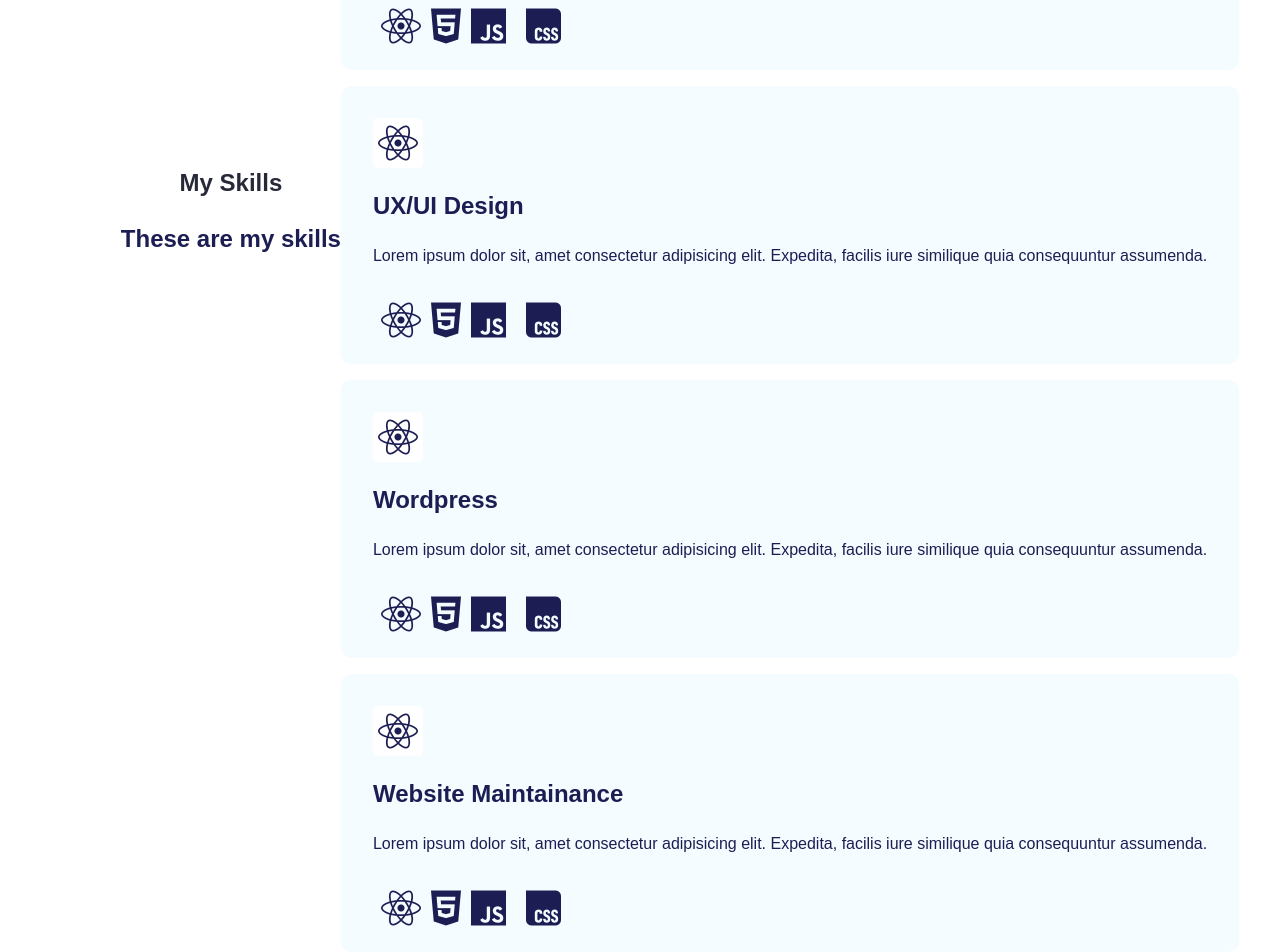
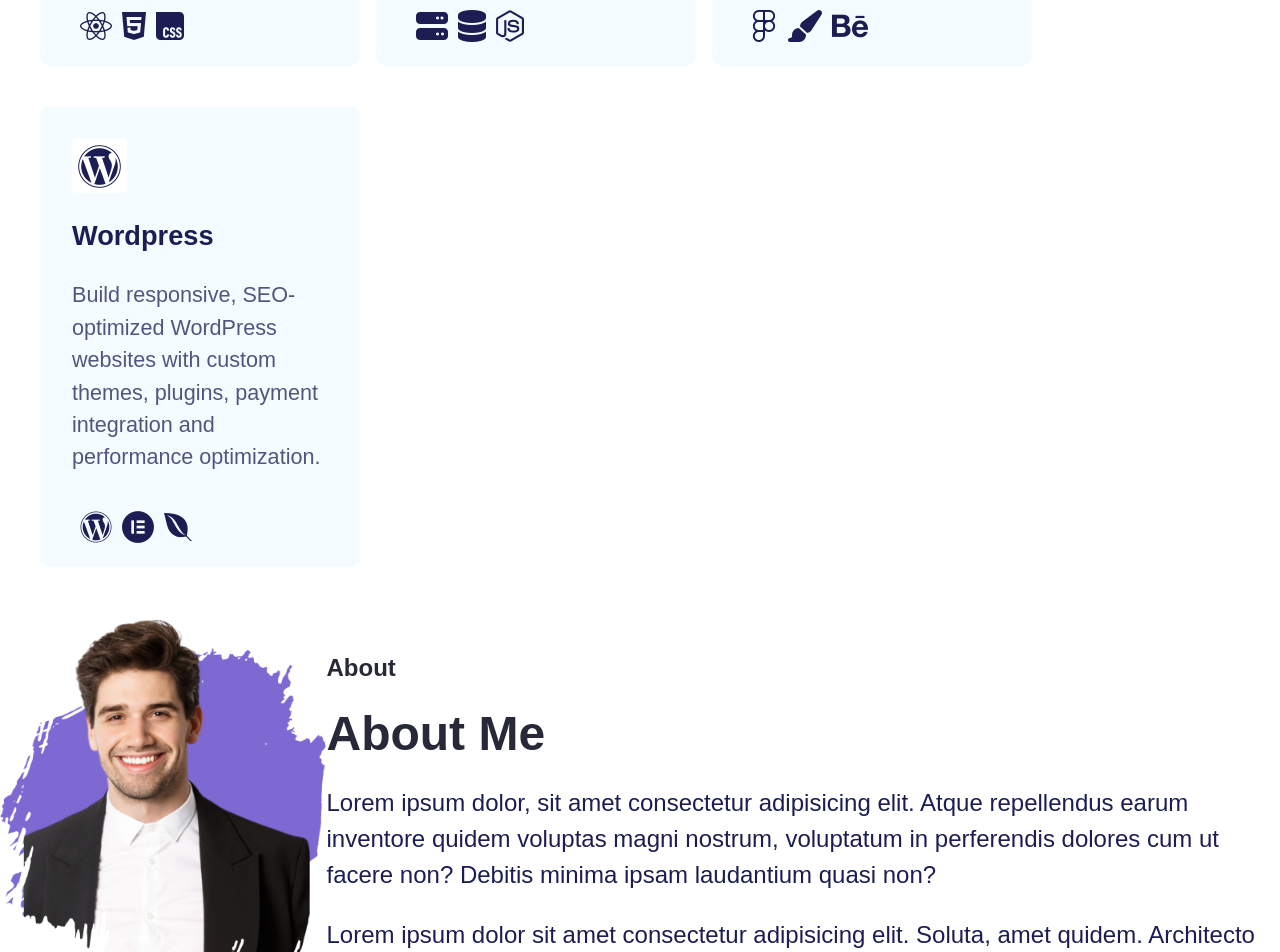
Before and after one commit to Ambush08/Personal-Portfolio, a React (Vite) app: page / in a window 1280 px wide. Shown: the part 1260-2212 px from the top of the page. Built offline with nearby package versions, Linux system fonts and the light colour scheme.

Commit message:
Create about me component

```diff
--- a/src/App.css
+++ b/src/App.css
@@ -31,7 +31,7 @@ a{
 }
 
 i{
-    font-size: 2.5rem;
+    font-size: 2rem;
     color: var(--darkblue);
 }
 
--- a/src/App.jsx
+++ b/src/App.jsx
@@ -1,6 +1,7 @@
 
 import { Hero } from './Pages/Home/Hero';
 import {Skills} from './Pages/Home/Skills';
+import {AboutMe} from './Pages/Home/AboutMe';
 import './App.css'
 
 function App() {
@@ -8,6 +9,7 @@ function App() {
     <>
       <Hero />
       <Skills />
+      <AboutMe />
     </>
 
   )
--- a/src/Pages/Home/AboutMe.jsx
+++ b/src/Pages/Home/AboutMe.jsx
@@ -0,0 +1,26 @@
+import './AboutMe.css';
+
+export function AboutMe () {
+    return(
+        <section id='about' className='about-me'>
+            <div className="container">
+                <div className="about-img">
+                    <img src='./img/about-me.png' />
+                </div>
+
+                <div className="about-content">
+                    <div className="about-header">
+                        <h3 className="about-title">
+                            About
+                        </h3>
+                        <h1 className="about-description">About Me</h1>
+                    </div>
+                    <div className="about-info">
+                        <p>Lorem ipsum dolor, sit amet consectetur adipisicing elit. Atque repellendus earum inventore quidem voluptas magni nostrum, voluptatum in perferendis dolores cum ut facere non? Debitis minima ipsam laudantium quasi non?</p>
+                        <p>Lorem ipsum dolor sit amet consectetur adipisicing elit. Soluta, amet quidem. Architecto accusantium maiores recusandae.</p>
+                    </div>
+                </div>
+            </div>
+        </section>
+    )
+}
--- a/src/Pages/Home/Home.css
+++ b/src/Pages/Home/Home.css
@@ -98,7 +98,7 @@
     }
 
     .hero-info{
-        font-size: 1.5rem;
+        font-size: 1.45rem;
     }
 }
 
@@ -128,7 +128,7 @@
 
     .hero-info{
     text-align: left;
-    font-size: 1.55rem;
+    font-size: 1.45rem;
     }
 }
 
@@ -146,6 +146,6 @@
     }
 
     .hero-info{
-        font-size: 1.75rem;
+        font-size: 1.45rem;
     }
 }
--- a/src/Pages/Home/Skills.css
+++ b/src/Pages/Home/Skills.css
@@ -15,6 +15,8 @@
 
 .expertise-container{
     margin: 2.5em;
+    display: flex;
+    flex-direction: column;
 }
 
 .skills-intro{
@@ -45,7 +47,7 @@
 
 .skill-card{
     background: var(--bg-shade);
-    margin: .5em 0;
+    margin: .75em 0;
     border-radius: 10px;
     display: flex;
     flex-direction: column;
@@ -54,6 +56,8 @@
 
 .skill-card:hover{
     border-bottom: 5px solid var(--primary);
+    transform: translateY(-15px);
+    transition: .3s ease;
 }
 
 .skill-card-icon{
@@ -80,8 +84,13 @@
     color: var(--darkblue);
 }
 
+.skill-name:hover{
+    color: var(--primary);
+}
+
 .skill-description{
     font-size: 1rem;
+    opacity: .75;
 }
 
 .skill-list{
@@ -91,6 +100,153 @@
 }
 
 /* Media Quesries*/
-@media(min-width: 468px){
+@media(min-width: 469px){
+    container{
+        max-width: 767px;
+    };
 
+    .skills-title{
+        font-size: 1.5rem;
+    }
+
+    .skills-info{
+        font-size: 1.75rem;
+        margin-top: .45em;
+    }
+
+    .skills-container{
+        flex-direction: column;
+        max-width: 767px;
+        gap: 1em;
+    }
+
+    .skill-card{
+        min-width: 300px;
+    }
+
+    .skill-card-icon i{
+        font-size: 2.5rem;
+    }
+
+    .skill-name{
+        font-size: 1.5rem;
+    }
+
+    .skill-description{
+        font-size: 1.3rem;
+    }
 }
+
+@media(min-width: 768px){
+    .container{
+        max-width: 1023px;
+    }
+
+    .skills-title{
+        font-size: 1.6rem;
+    }
+
+    .skills-info{
+        font-size: 1.75rem;
+        margin-top: .45em;
+    }
+
+    .skills-container{
+        flex-direction: column;
+        max-width: 1023px;
+        gap: 1em;
+    }
+
+    .skill-card{
+        min-width: 350px;
+    }
+
+    .skill-card-icon i{
+        font-size: 2.75rem;
+    }
+
+    .skill-name{
+        font-size: 1.65rem;
+    }
+
+    .skill-description{
+        font-size: 1.3rem;
+    }
+}
+
+@media(min-width: 1024px){
+    .container{
+        max-width: 1443px;
+    }
+
+    .skills-title{
+        font-size: 1.75rem;
+    }
+
+    .skills-info{
+        font-size: 1.85rem;
+        margin-top: .45em;
+    }
+
+    .skills-container{
+        flex-direction: row;
+        max-width: 1443px;
+        gap: 1em;
+        flex-wrap: wrap;
+        justify-content: flex-start;
+    }
+
+    .skill-card{
+        min-width: 320px;
+        flex: 1;
+        max-width: 320px;
+    }
+
+    .skill-card-icon i{
+        font-size: 2.75rem;
+    }
+
+    .skill-name{
+        font-size: 1.7rem;
+    }
+
+    .skill-description{
+        font-size: 1.35rem;
+    }
+}
+
+@media(min-width: 1444px){
+    .expertise-container{
+        margin: 5em auto;
+        display: flex;
+        flex-direction: column;
+        padding: 1em;
+    }
+
+    .skills-title{
+        font-size: 1.75rem;
+    }
+
+    .skills-info{
+        font-size: 2rem;
+        margin-top: .45em;
+    }
+
+    .skills-container{
+        flex-direction: row;
+        max-width: 1444px;
+        gap: 1em;
+    }
+
+    .skill-card-icon i{
+        font-size: 2.75rem;
+    }
+
+    .skill-name{
+        font-size: 1.75rem;
+    }
+
+    .skill-description{
+        font-size: 1.35rem;
+    }
+}
--- a/src/Pages/Home/Skills.jsx
+++ b/src/Pages/Home/Skills.jsx
@@ -5,7 +5,7 @@ export function Skills() {
       <div className="container expertise-container">
         <div className="skills-intro">
           <h3 className="skills-title">My Skills</h3>
-          <p className="skills-info">These are my skills</p>
+          <p className="skills-info">My Expertise</p>
         </div>
         <div className="skills-container">
           <div className="skill-card">
@@ -15,8 +15,7 @@ export function Skills() {
             <div className="skill-card-info">
               <h3 className="skill-name">Front-End</h3>
               <p className="skill-description">
-                Lorem ipsum dolor sit, amet consectetur adipisicing elit.
-                Expedita, facilis iure similique quia consequuntur assumenda.
+                Develop fast, responsive, and user-friendly interfaces with clean, maintainable code and modern front-end frameworks.
               </p>
             </div>
             <div className="skill-tech">
@@ -28,12 +27,6 @@ export function Skills() {
                   <i class="fa-brands fa-html5"></i>
                 </li>
                 <li className="skill-list-icon">
-                  <i class="fa-brands fa-js"></i>
-                </li>
-                <li className="skill-list-icon">
-                  <i class="fa-brands fa-tailwind-css"></i>
-                </li>
-                <li className="skill-list-icon">
                   <i class="fa-brands fa-css"></i>
                 </li>
               </ul>
@@ -42,31 +35,24 @@ export function Skills() {
 
           <div className="skill-card">
             <div className="skill-card-icon">
-              <i class="fa-brands fa-react"></i>
+              <i class="fa-solid fa-server"></i>
             </div>
             <div className="skill-card-info">
               <h3 className="skill-name">Back-End</h3>
               <p className="skill-description">
-                Lorem ipsum dolor sit, amet consectetur adipisicing elit.
-                Expedita, facilis iure similique quia consequuntur assumenda.
+                Develop robust server-side applications, REST APIs, database integrations, and secure authentication systems for modern web applications.
               </p>
             </div>
             <div className="skill-tech">
               <ul className="skill-list">
                 <li className="skill-list-icon">
-                  <i class="fa-brands fa-react"></i>
+                  <i class="fa-solid fa-server"></i>
                 </li>
                 <li className="skill-list-icon">
-                  <i class="fa-brands fa-html5"></i>
+                  <i class="fa-solid fa-database"></i>
                 </li>
                 <li className="skill-list-icon">
-                  <i class="fa-brands fa-js"></i>
-                </li>
-                <li className="skill-list-icon">
-                  <i class="fa-brands fa-tailwind-css"></i>
-                </li>
-                <li className="skill-list-icon">
-                  <i class="fa-brands fa-css"></i>
+                  <i class="fa-brands fa-node-js"></i>
                 </li>
               </ul>
             </div>
@@ -74,31 +60,24 @@ export function Skills() {
 
           <div className="skill-card">
             <div className="skill-card-icon">
-              <i class="fa-brands fa-react"></i>
+              <i class="fa-solid fa-feather"></i>
             </div>
             <div className="skill-card-info">
               <h3 className="skill-name">UX/UI Design</h3>
               <p className="skill-description">
-                Lorem ipsum dolor sit, amet consectetur adipisicing elit.
-                Expedita, facilis iure similique quia consequuntur assumenda.
+                Create clean, responsive, and user-friendly interfaces with a strong focus on usability, accessibility, and visual consistency.
               </p>
             </div>
             <div className="skill-tech">
               <ul className="skill-list">
                 <li className="skill-list-icon">
-                  <i class="fa-brands fa-react"></i>
+                  <i class="fa-brands fa-figma"></i>
                 </li>
                 <li className="skill-list-icon">
-                  <i class="fa-brands fa-html5"></i>
+                  <i class="fa-solid fa-paintbrush"></i>
                 </li>
                 <li className="skill-list-icon">
-                  <i class="fa-brands fa-js"></i>
-                </li>
-                <li className="skill-list-icon">
-                  <i class="fa-brands fa-tailwind-css"></i>
-                </li>
-                <li className="skill-list-icon">
-                  <i class="fa-brands fa-css"></i>
+                  <i class="fa-brands fa-behance"></i>
                 </li>
               </ul>
             </div>
@@ -106,67 +85,30 @@ export function Skills() {
 
           <div className="skill-card">
             <div className="skill-card-icon">
-              <i class="fa-brands fa-react"></i>
+              <i class="fa-brands fa-wordpress"></i>
             </div>
             <div className="skill-card-info">
               <h3 className="skill-name">Wordpress</h3>
               <p className="skill-description">
-                Lorem ipsum dolor sit, amet consectetur adipisicing elit.
-                Expedita, facilis iure similique quia consequuntur assumenda.
+                Build responsive, SEO-optimized WordPress websites with custom themes, plugins, payment integration and performance optimization.
               </p>
             </div>
             <div className="skill-tech">
               <ul className="skill-list">
                 <li className="skill-list-icon">
-                  <i class="fa-brands fa-react"></i>
+                  <i class="fa-brands fa-wordpress"></i>
                 </li>
                 <li className="skill-list-icon">
-                  <i class="fa-brands fa-html5"></i>
+                 <i class="fa-brands fa-elementor"></i>
                 </li>
                 <li className="skill-list-icon">
-                  <i class="fa-brands fa-js"></i>
-                </li>
-                <li className="skill-list-icon">
-                  <i class="fa-brands fa-tailwind-css"></i>
-                </li>
-                <li className="skill-list-icon">
-                  <i class="fa-brands fa-css"></i>
+                  <i class="fa-brands fa-envira"></i>
                 </li>
               </ul>
             </div>
           </div>
 
-          <div className="skill-card">
-            <div className="skill-card-icon">
-              <i class="fa-brands fa-react"></i>
-            </div>
-            <div className="skill-card-info">
-              <h3 className="skill-name">Website Maintainance</h3>
-              <p className="skill-description">
-                Lorem ipsum dolor sit, amet consectetur adipisicing elit.
-                Expedita, facilis iure similique quia consequuntur assumenda.
-              </p>
-            </div>
-            <div className="skill-tech">
-              <ul className="skill-list">
-                <li className="skill-list-icon">
-                  <i class="fa-brands fa-react"></i>
-                </li>
-                <li className="skill-list-icon">
-                  <i class="fa-brands fa-html5"></i>
-                </li>
-                <li className="skill-list-icon">
-                  <i class="fa-brands fa-js"></i>
-                </li>
-                <li className="skill-list-icon">
-                  <i class="fa-brands fa-tailwind-css"></i>
-                </li>
-                <li className="skill-list-icon">
-                  <i class="fa-brands fa-css"></i>
-                </li>
-              </ul>
-            </div>
-          </div>
+
         </div>
       </div>
     </section>
```
Also changed, not shown: src/Pages/Home/Header.jsx (+14 -0 lines), src/Pages/Home/AboutMe.css (added).
